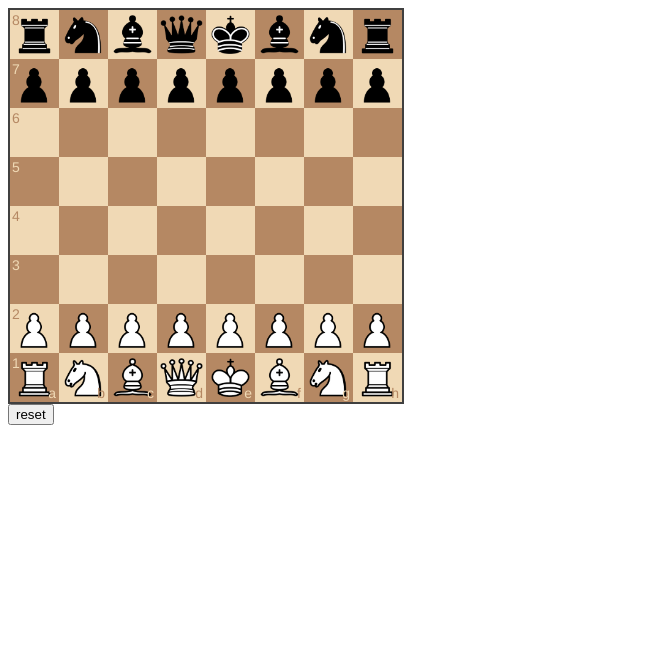
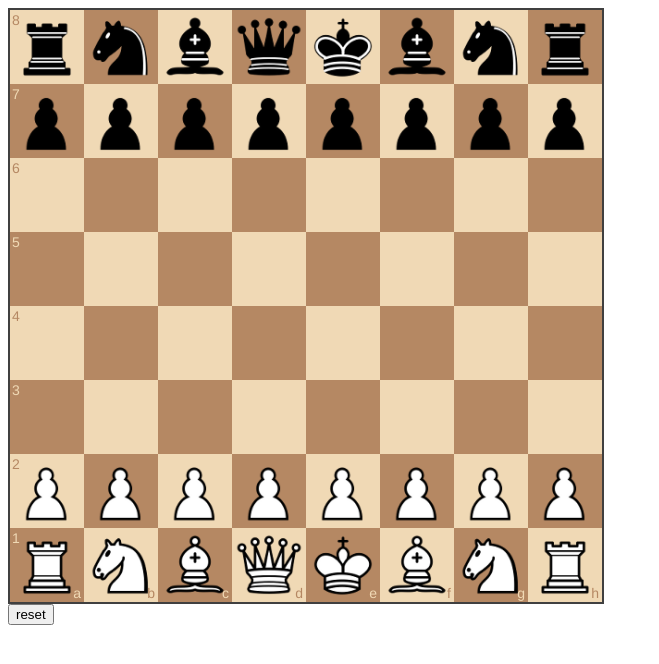
Before and after one commit to diamondAlex/praxis, a website: page src/test.html in a window 1280 px wide. Both pictures are taken after a click on the button "reset". Shown: the whole page, without its empty margins (0-659 px from the left). Drawn offline with nearby package versions, Linux system fonts and the light colour scheme.

Commit message:
fixed the reset

```diff
--- /dev/null
+++ b/src/scripts/interface.js
@@ -0,0 +1,29 @@
+let setPage = () =>{
+    let root = document.getElementById("root")
+    let board = document.createElement("div")
+    board.id = "board"
+    board.className = "board"
+    let util = document.createElement("div")
+    util.id = "util"
+
+    root.appendChild(board)
+    root.appendChild(util)
+}
+
+function addResetButton(){
+    let div = document.getElementById("util")
+    let button = document.createElement("button")
+    button.innerHTML = "reset"
+    button.addEventListener("click", () =>{
+        board.position("start")
+        game.reset()
+    })
+    div.appendChild(button)
+}
+
+function setInterface(){
+    setPage()
+    addResetButton()
+}
+
+setInterface()
--- a/src/scripts/logic.js
+++ b/src/scripts/logic.js
@@ -88,25 +88,5 @@ var config = {
     onDrop: onDrop,
     onSnapEnd: onSnapEnd
 }
-board = Chessboard('myBoard', config)
 
-updateStatus()
-//---------------- interface -----------------
-
-function addResetButton(){
-    let div = document.getElementById("util")
-    let button = document.createElement("button")
-    button.innerHTML = "reset"
-    button.addEventListener("click", () =>{
-        board.position(START_FEN)
-        resetServer()
-    })
-    div.appendChild(button)
-}
-
-function setInterface(){
-    addResetButton()
-
-}
-
-setInterface()
+board = Chessboard('board', config)
--- /dev/null
+++ b/src/scripts/style.css
@@ -0,0 +1,3 @@
+.board{
+    width:600px;
+}
--- a/src/test.html
+++ b/src/test.html
@@ -1,10 +1,12 @@
 <html>
     <script src="https://ajax.googleapis.com/ajax/libs/jquery/3.6.4/jquery.min.js"></script>
     <link rel="stylesheet" href="dist/chessboard-1.0.0.css">
+    <link rel="stylesheet" href="scripts/style.css">
     <body>
-        <div id="myBoard" style="width: 400px"></div>
-        <div id="util"></div>
+        <div id="root">
+        </div>
     </body>
+    <script src="scripts/interface.js"></script>
     <script src="cjs/chess.js"></script>
     <script src="dist/chessboard.js"></script>
     <script src="scripts/logic.js"></script>
```
